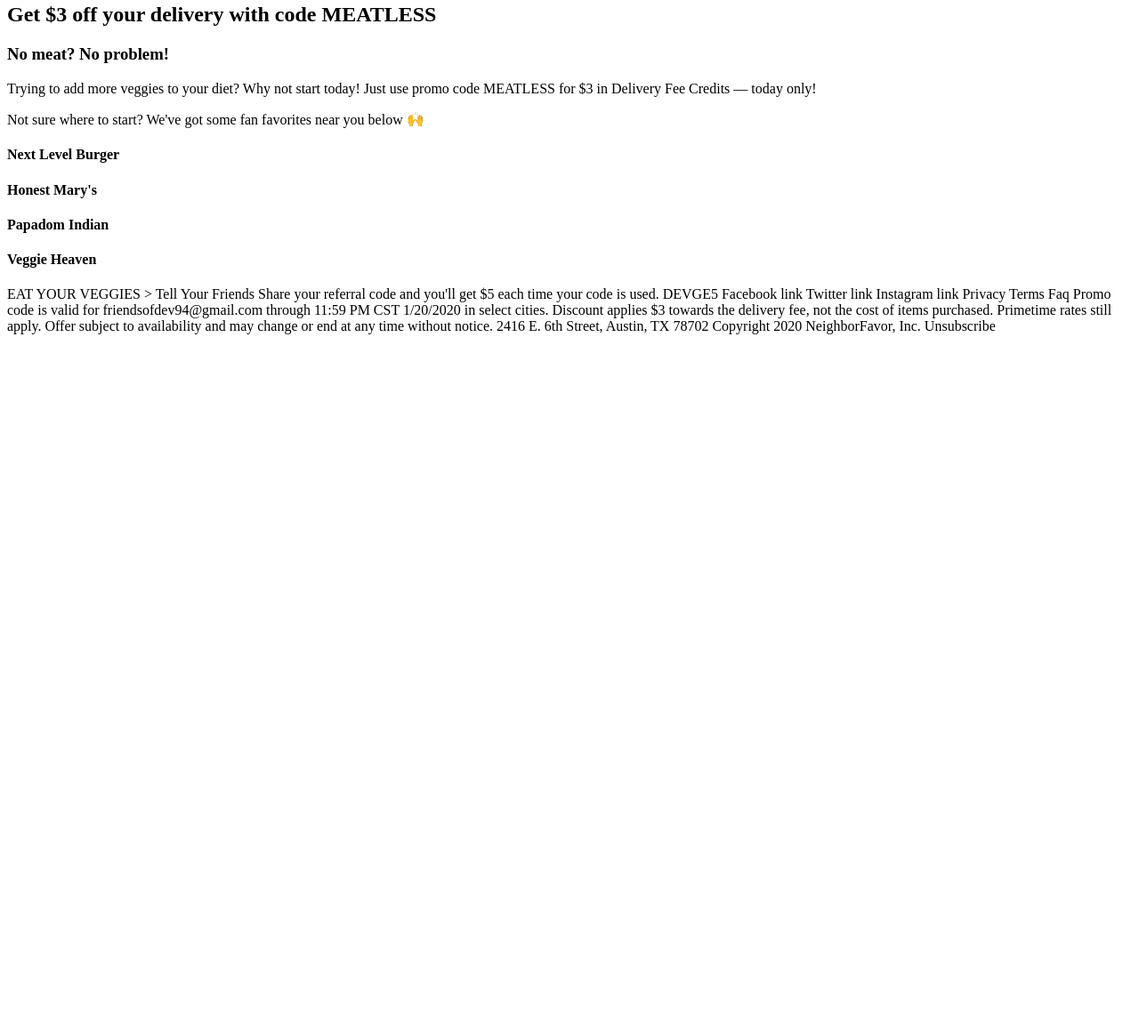
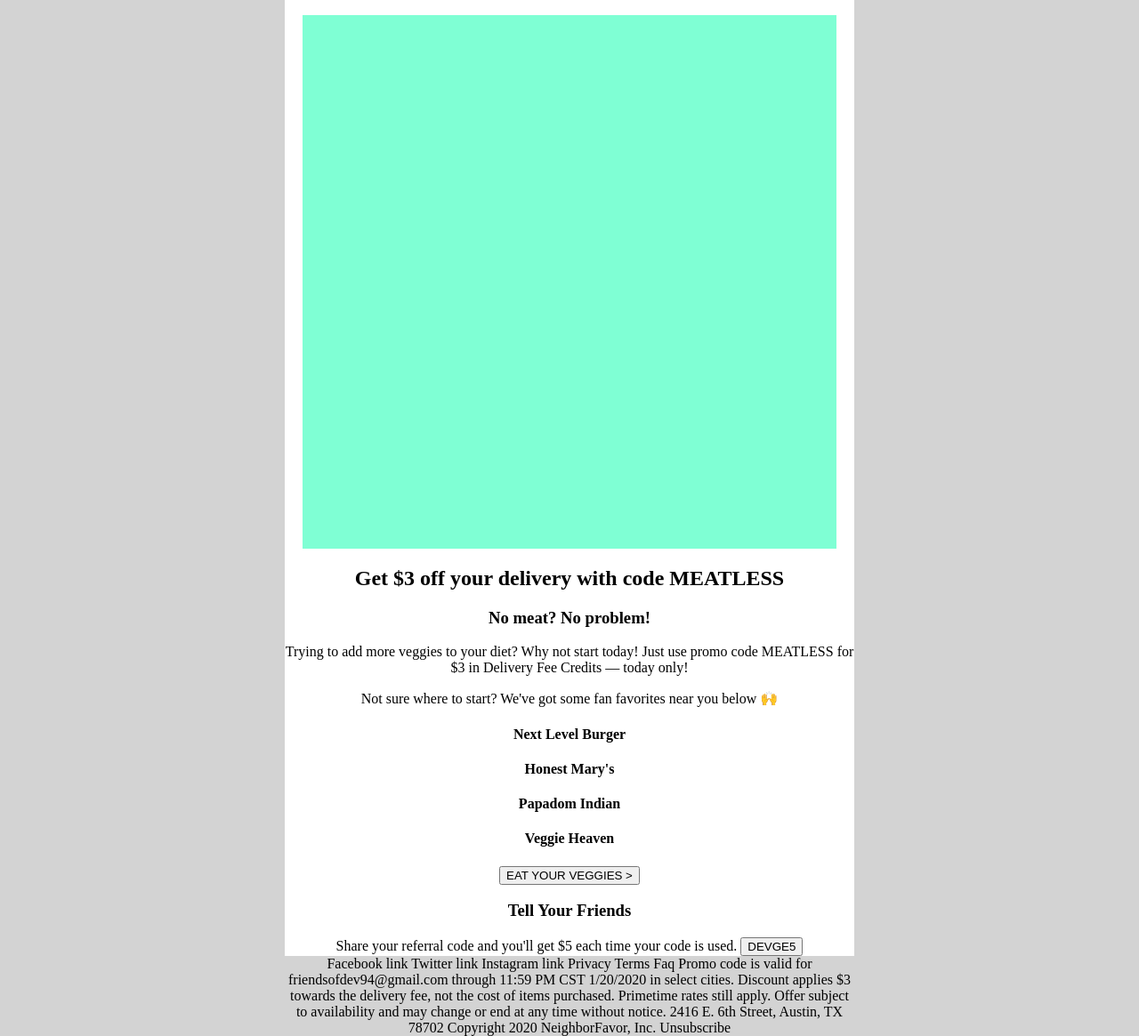
Before and after one commit to Dev-94/meatless_favor, a plain HTML site: page index.html in a window 1280 px wide. Shown: the part 63-1228 px from the top of the page at 89% size. Before the commit the page ends 800 px from the top, so only its background shows below. Drawn offline with Linux system fonts and the light colour scheme.

Commit message:
sets up basic layout

```diff
--- a/index.html
+++ b/index.html
@@ -1,4 +1,23 @@
+<!doctype html>
+
+<html lang="en">
+<head>
+  <meta charset="utf-8">
+
+  <title>The HTML5 Herald</title>
+  <meta name="description" content="The HTML5 Herald">
+  <meta name="author" content="SitePoint">
+
+  <link rel="stylesheet" href="stylesheet.css?v=1.0">
+
+</head>
+
+<body>
+
+
 <h1 class="title"> FAVOR </h1>
+
+<div class="meatless"></div>
 
 <h2 class="coupon">Get $3 off your delivery with code MEATLESS</h2>
 <h3>No meat? No problem!</h3>
@@ -16,12 +35,16 @@
 <h4 class="restaurants">Veggie Heaven</h4>
 
 
+<button>EAT YOUR VEGGIES ></button>
 
-EAT YOUR VEGGIES >
-Tell Your Friends
+<div>
+<h3>Tell Your Friends</h3>
 Share your referral code and you'll get $5 each time your code is used.
 
-DEVGE5
+<button>DEVGE5</button>
+</div>
+
+<footer>
 Facebook link Twitter link Instagram link
 Privacy Terms Faq
 
@@ -31,3 +54,10 @@ Promo code is valid for friendsofdev94@gmail.com through 11:59 PM CST 1/20/2020
 Copyright 2020 NeighborFavor, Inc.
 
 Unsubscribe
+
+</footer>
+
+
+
+</body>
+</html>
--- a/stylesheet.css
+++ b/stylesheet.css
@@ -0,0 +1,23 @@
+html {
+    background-color: lightgrey;
+    text-align: center;
+    margin: auto;
+}
+
+body {
+    background-color: white;
+    margin: auto 25%;
+
+}
+
+
+.meatless {
+    height: 600px;
+    width:  600px;
+    background-color: aquamarine;
+    margin: auto;
+}
+
+footer {
+    background-color: lightgrey;
+}
```
